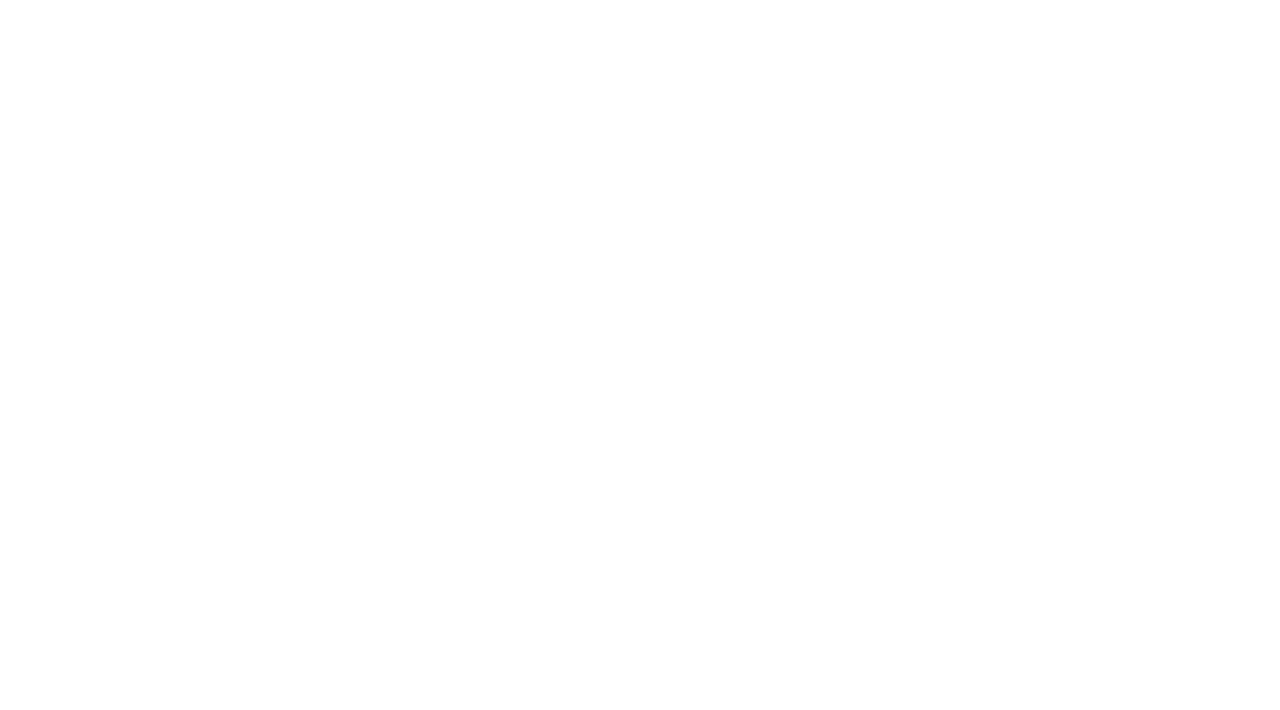
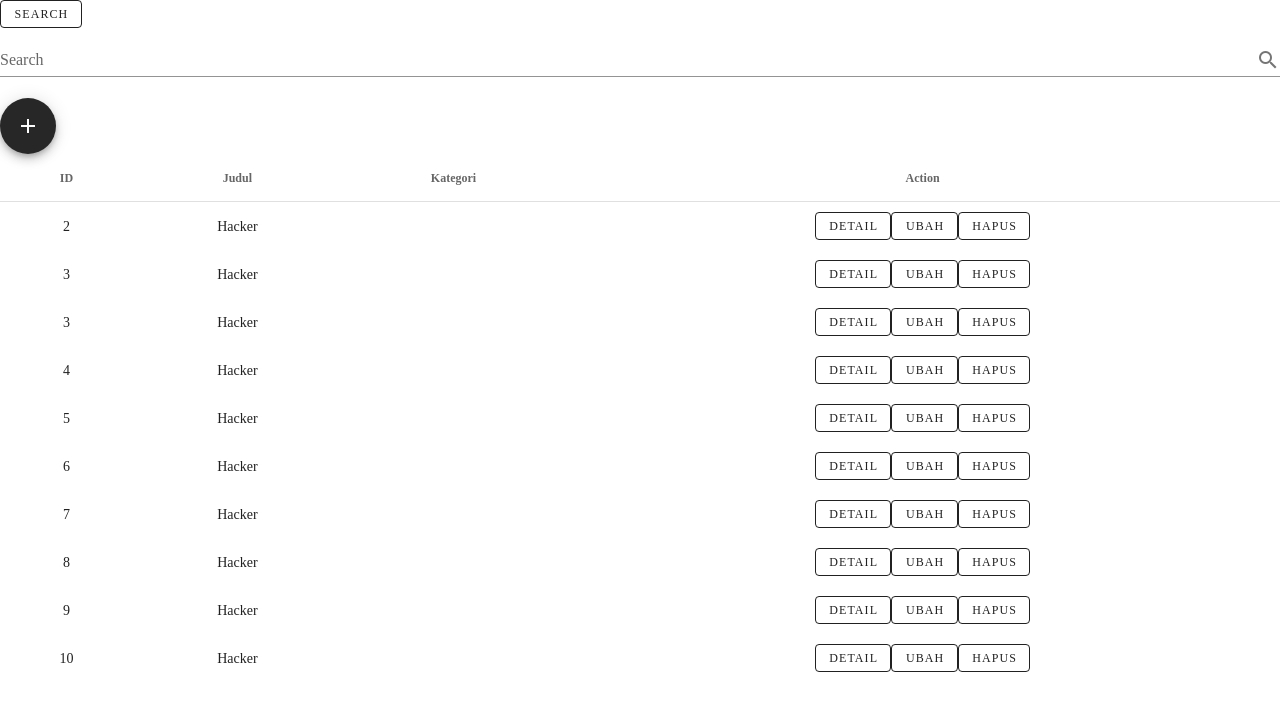
Before and after one commit to FixDev/vuetify-perpus, a Nuxt app: page /list-buku in a window 1280 px wide. Before the commit this address had no page. Shown: the top 710 px of the page. Built offline with nearby package versions, Linux system fonts and the light colour scheme; data requests are answered from the project's data file.

Commit message:
db.json edit

```diff
--- /dev/null
+++ b/components/list-buku.vue
@@ -0,0 +1,57 @@
+<template>
+    <tbody>
+        <tr>
+            <td align="center">{{ id }}</td>
+            <td align="center">{{ judul }}</td>
+            <td align="center">{{ kategori }}</td>
+            <td align="center">
+                <nuxt-link :to="'/list-buku/' + id" style="text-decoration:  none;">
+                    <v-btn small outlined color="info" >Detail</v-btn>
+                </nuxt-link>
+               <nuxt-link :to="'/list-buku/' + id + '/edit'" style="text-decoration:  none;">
+                    <v-btn small outlined color="warning">Ubah</v-btn>
+               </nuxt-link>
+                    <v-btn small outlined @click="hapus" color="error">Hapus</v-btn>
+            </td>
+        </tr>
+    </tbody>
+</template>
+
+<script>
+
+export default {
+    props:{
+        id: {
+            type: String,
+            default: ''
+        },
+        judul: {
+            type: String,
+            default: ''
+        },
+        kategori:{
+            type: String,
+            default: ''
+        },
+    },
+
+    methods:{
+        hapus(){
+            const hapus1 = confirm('Apakah anda yakin ingin mengahapus data?')
+            if(!hapus1){
+                return
+            };
+
+            const hapus2 = confirm('Apakah anda benar - benar yakin ingin menghapus data ini?')
+            if(!hapus2){
+                return
+            };
+
+            this.$axios.delete('http://localhost:3001/bukus/' + this.id)
+            .then((del) => {
+                this.$emit('refresh-ah');
+            });
+        },
+    }
+}
+</script>
--- /dev/null
+++ b/db.json
@@ -0,0 +1,90 @@
+{
+  "users": [
+    {
+      "id": 1,
+      "email": "tetamba@gmail.com",
+      "password": "indomie"
+    }
+  ],
+  "bukus": [
+    {
+      "id": 2,
+      "judul": "Hacker",
+      "deskripsi": "Ini adalah buku untuk belajar menjadi seorang hacker profesional!",
+      "penulis": "Muhammad Fikri"
+    },
+    {
+      "id": 3,
+      "judul": "Hacker",
+      "deskripsi": "Ini adalah buku untuk belajar menjadi seorang hacker profesional!",
+      "penulis": "Muhammad Fikri"
+    },
+    {
+      "id": 3,
+      "judul": "Hacker",
+      "deskripsi": "Ini adalah buku untuk belajar menjadi seorang hacker profesional!",
+      "penulis": "Muhammad Fikri"
+    },
+    {
+      "id": 4,
+      "judul": "Hacker",
+      "deskripsi": "Ini adalah buku untuk belajar menjadi seorang hacker profesional!",
+      "penulis": "Muhammad Fikri"
+    },
+    {
+      "id": 5,
+      "judul": "Hacker",
+      "deskripsi": "Ini adalah buku untuk belajar menjadi seorang hacker profesional!",
+      "penulis": "Muhammad Fikri"
+    },
+    {
+      "id": 6,
+      "judul": "Hacker",
+      "deskripsi": "Ini adalah buku untuk belajar menjadi seorang hacker profesional!",
+      "penulis": "Muhammad Fikri"
+    },
+    {
+      "id": 7,
+      "judul": "Hacker",
+      "deskripsi": "Ini adalah buku untuk belajar menjadi seorang hacker profesional!",
+      "penulis": "Muhammad Fikri"
+    },
+    {
+      "id": 8,
+      "judul": "Hacker",
+      "deskripsi": "Ini adalah buku untuk belajar menjadi seorang hacker profesional!",
+      "penulis": "Muhammad Fikri"
+    },
+    {
+      "id": 9,
+      "judul": "Hacker",
+      "deskripsi": "Ini adalah buku untuk belajar menjadi seorang hacker profesional!",
+      "penulis": "Muhammad Fikri"
+    },
+    {
+      "id": 10,
+      "judul": "Hacker",
+      "deskripsi": "Ini adalah buku untuk belajar menjadi seorang hacker profesional!",
+      "penulis": "Muhammad Fikri"
+    }
+  ],
+  "kategoris": [
+    {
+      "id": 1,
+      "nama": "Komputer"
+    },
+    {
+      "id": 1,
+      "nama": "Sains"
+    },    {
+      "id": 1,
+      "nama": "Biologi"
+    }
+  ],
+  "komentars": [
+    {
+      "id": 1,
+      "komentar": "Bagus Sekali"
+    }
+  ]
+}
--- /dev/null
+++ b/pages/list-buku/index.vue
@@ -0,0 +1,122 @@
+<template>
+  <div>
+    <div class="my-2">
+      <v-btn small outlined color="primary" @click="search">Search</v-btn>
+      <v-text-field
+        v-model="query"
+        label="Search"
+        append-icon="mdi-magnify"
+      ></v-text-field>
+    </div>
+    <v-btn class="mx-2" fab dark color="indigo">
+      <v-icon dark>mdi-plus</v-icon>
+    </v-btn>
+    <!-- content -->
+    <p v-if="isError">Error Tidak Mendapatkan Data</p>
+    <p v-else-if="isEmpty">Data Tidak Ada Pada Table</p>
+    <v-simple-table v-else-if="!isLoading" class="mx-auto">
+      <template v-slot:default>
+        <thead>
+          <tr>
+            <th class="text-center">ID</th>
+            <th class="text-center">Judul</th>
+            <th class="text-center">Kategori</th>
+            <th class="text-center">Action</th>
+          </tr>
+        </thead>
+        <ListItem
+          v-for="buku in bukus"
+          :id="buku.id"
+          :key="buku.id"
+          :judul="buku.judul"
+          :kategori="buku.kategori"
+          @refresh-ah="getData"
+        >
+        </ListItem>
+      </template>
+    </v-simple-table>
+    <v-progress-circular
+      v-else
+      indeterminate
+      color="primary"
+    ></v-progress-circular>
+    <!-- end-content -->
+  </div>
+</template>
+
+<script>
+import ListItem from "~/components/list-buku.vue";
+export default {
+  components: { ListItem },
+  data() {
+    return {
+      bukus: [],
+      isError: false,
+      isEmpty: false,
+      isLoading: false,
+      query: ""
+    };
+  },
+  mounted() {
+    this.getData();
+  },
+
+  methods: {
+    async search() {
+      this.isLoading = true;
+
+      try {
+        const res = await this.$axios.get("http://localhost:3001/bukus", {
+          params: {
+            q: this.query
+          }
+        });
+        this.bukus = res.data;
+
+        if (this.bukus.length === 0) {
+          this.isEmpty = true;
+        }
+      } catch (err) {
+        this.isError = true;
+      }
+      this.isLoading = false;
+    },
+    async getData() {
+      this.isLoading = true;
+
+      try {
+        const res = await this.$axios.get("http://localhost:3001/bukus");
+        this.bukus = res.data;
+
+        if (this.bukus.length === 0) {
+          this.isEmpty = true;
+        }
+      } catch (err) {
+        console.error(err);
+
+        this.isError = true;
+      }
+
+      this.isLoading = false;
+    }
+  },
+  computed: {
+    filteredBukus: function() {
+      return this.bukus.filter(buku => {
+        return buku.title.match(this.search);
+      });
+    }
+  }
+};
+</script>
+
+<style lang="css" scoped>
+.spin {
+  width: 5rem;
+  height: 5rem;
+  margin: 0 auto;
+  position: fixed;
+  top: 50%;
+  left: 47%;
+}
+</style>
```
Also changed, not shown: pages/list-buku/create.vue (added).
